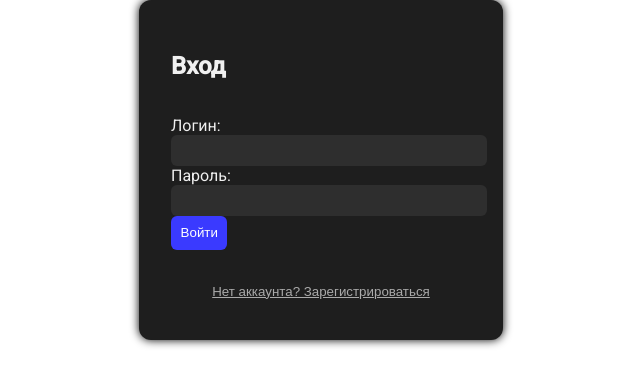
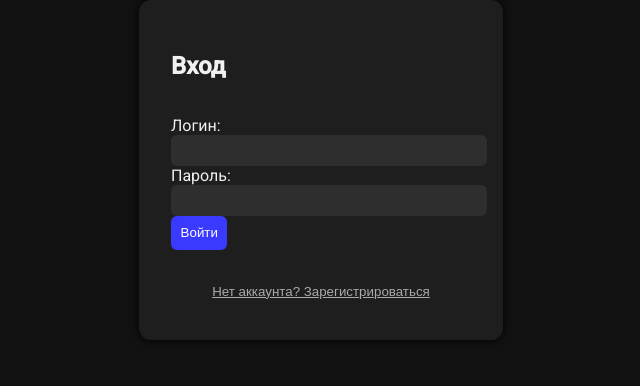
Before and after one commit to YuriyGranovskiy/chat-ui, an Angular app in the folder chat-app/: page / in a window 1280 px wide. Shown: the top 386 px of the page, without its empty margins (319-959 px from the left). Built offline with nearby package versions, Linux system fonts and the light colour scheme.

Commit message:
Add simple dark theme

```diff
--- a/chat-app/src/app/app.component.scss
+++ b/chat-app/src/app/app.component.scss
@@ -0,0 +1,32 @@
+:host {
+  display: block;
+  background-color: #121212;
+  color: #ffffff;
+  min-height: 100vh;
+  font-family: 'Segoe UI', sans-serif;
+  padding: 0;
+  margin: 0;
+}
+
+/* Для вложенных компонентов, если они не перекрывают фон */
+* {
+  box-sizing: border-box;
+}
+
+a {
+  color: #90caf9;
+  text-decoration: none;
+}
+
+button {
+  background-color: #1e1e1e;
+  color: white;
+  border: 1px solid #333;
+  padding: 8px 16px;
+  cursor: pointer;
+  transition: background 0.3s ease;
+}
+
+button:hover {
+  background-color: #333;
+}
--- a/chat-app/src/styles.scss
+++ b/chat-app/src/styles.scss
@@ -15,4 +15,4 @@ html {
   ));
 }
 html, body { height: 100%; }
-body { margin: 0; font-family: Roboto, "Helvetica Neue", sans-serif; }
+body { margin: 0; background-color: #121212; color: white; font-family: Roboto, "Helvetica Neue", sans-serif; }
```
